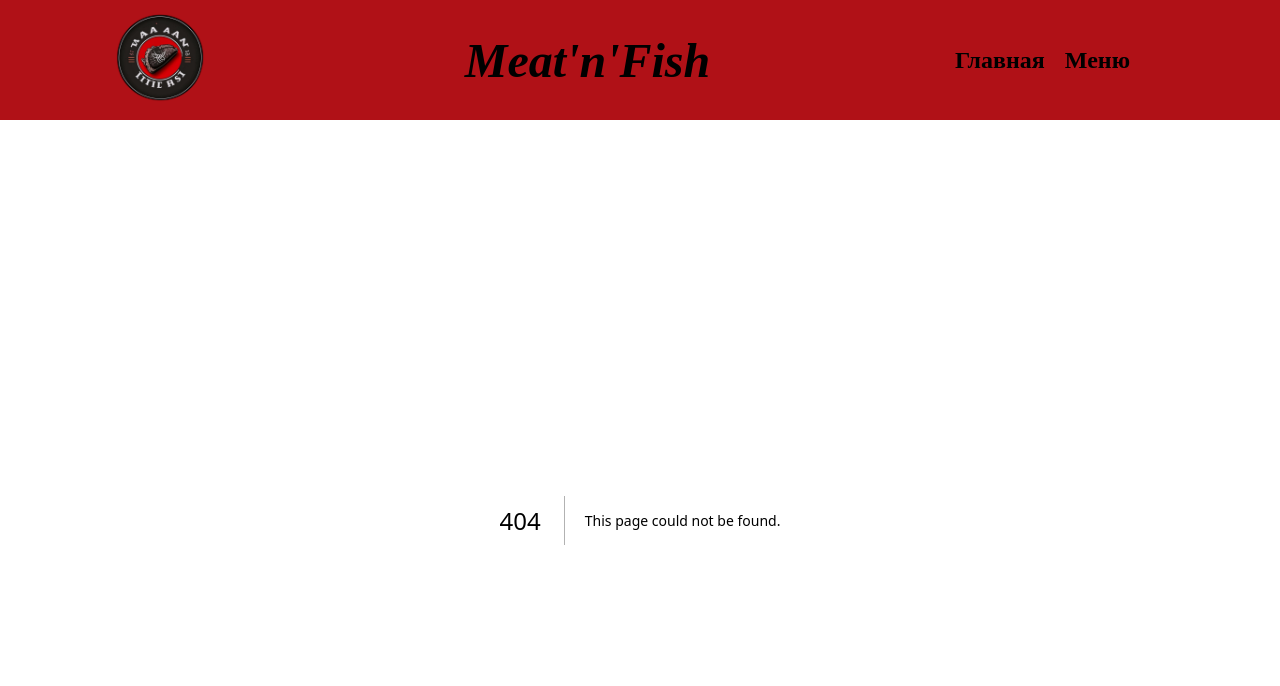
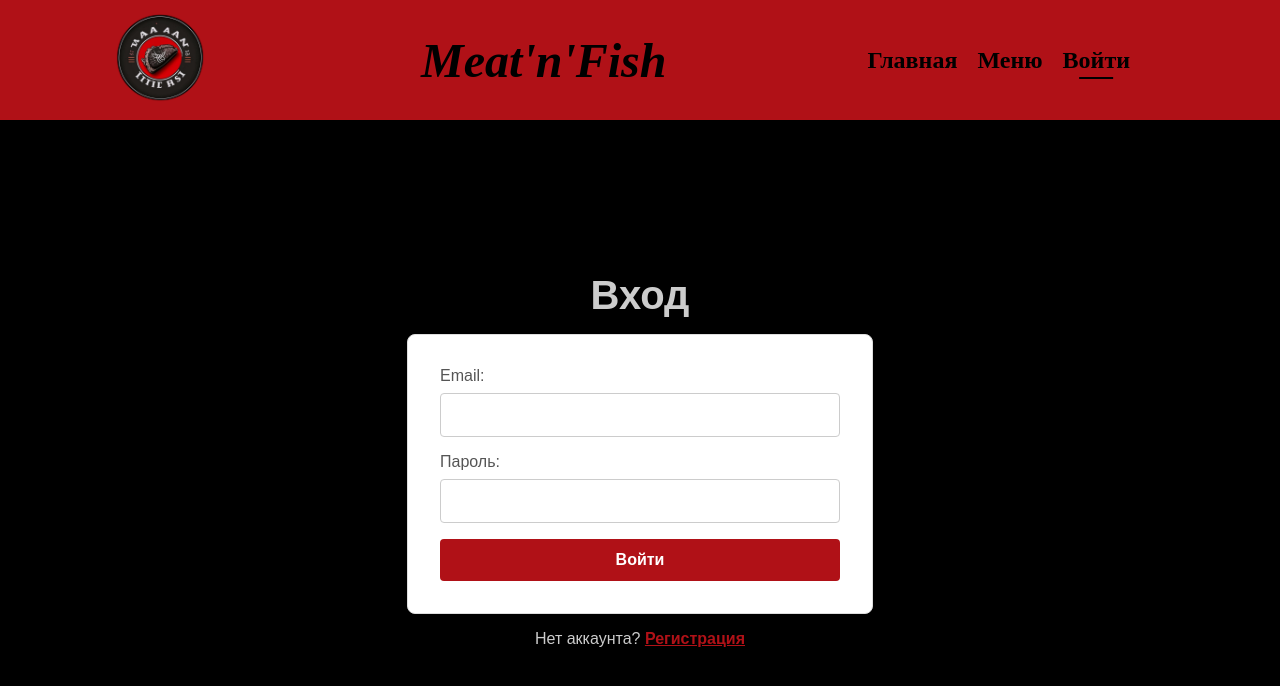
Before and after one commit to FireSpirit171/MeatFish, a Next.js app: page /auth in a window 1280 px wide. Before the commit this address had no page. Shown: the top 686 px of the page. Built offline with nearby package versions, Linux system fonts and the light colour scheme; no server answers.

Commit message:
Add login and authorization

```diff
--- a/src/api/APIClient.ts
+++ b/src/api/APIClient.ts
@@ -1,9 +1,32 @@
 "use strict";
 
 import Ajax from "./Ajax";
+import { getCookie } from "./Utils";
+
+interface LoginParams {
+    email: string;
+    password: string;
+}
 
 const APIClient = {
-    BASE_URL: `http://${window.location.hostname}:3000/api/`,
+    BASE_URL: `http://localhost:3000/api/`,
+
+    async getCsrfToken() {
+        try {
+            const url = this.BASE_URL + 'csrf/';
+            const response = await Ajax.get(url);
+            const data = await response.json()
+            return data.csrfToken
+        } catch (error) {
+            console.error('Failed to fetch CSRF token:', error);
+            return null;
+        }
+    },
+
+    async getSession() {
+        const url = this.BASE_URL + 'users/check/'
+        return Ajax.get(url)
+    },
 
     async getDishes(postfix: string) {
         let url = this.BASE_URL + "dishes/";
@@ -16,6 +39,24 @@
     async getDish(id: string) {
         const url = this.BASE_URL + `dishes/${id}/`;
         return Ajax.get(url);
+    },
+
+    async login({email, password}:LoginParams) {
+        const url = this.BASE_URL + '/login/'
+        const body = {
+            email: email,
+            password: password
+        }
+        return Ajax.post({url, body})
+    },
+
+    async auth({email, password}:LoginParams) {
+        const url = this.BASE_URL + '/users/auth/'
+        const body = {
+            email: email,
+            password: password
+        }
+        return Ajax.post({url, body})
     }
 };
 
--- a/src/api/Ajax.ts
+++ b/src/api/Ajax.ts
@@ -1,4 +1,6 @@
 'use strict';
+
+import { getCookie } from "./Utils";
 
 interface RequestParams {
     url: string;
@@ -6,6 +8,10 @@
     method: string;
 }
 
+interface PostParams {
+    url: string;
+    body: object;
+}
 
 class Ajax {
     static get(url: string): Promise<any> {
@@ -13,6 +19,10 @@
             method: 'GET',
             url: url,
         });
+    }
+
+    static post({ url, body }: PostParams) {
+        return this.#makeRequest({ method: 'POST', url, body });
     }
 
     static async #makeRequest({
@@ -30,10 +40,15 @@
                 credentials: 'include',
             });
         } else {
+            const csrfToken = getCookie('csrftoken');
+            if (!csrfToken) {
+                throw new Error('CSRF token is missing');
+            }
             request = new Request(url, {
                 method: method,
                 headers: {
                     'Content-Type': 'application/json',
+                    'XCSRF-Token': csrfToken
                 },
                 credentials: 'include',
                 body: JSON.stringify(body),
--- /dev/null
+++ b/src/api/Utils.ts
@@ -0,0 +1,16 @@
+export function getCookie(name: string) {
+    let cookieValue = null;
+    if (document.cookie && document.cookie !== '') {
+        const cookies = document.cookie.split(';');
+        for (let i = 0; i < cookies.length; i++) {
+            const cookie = cookies[i].trim();
+            if (cookie.substring(0, name.length + 1) === name + '=') {
+                cookieValue = decodeURIComponent(
+                    cookie.substring(name.length + 1)
+                );
+                break;
+            }
+        }
+    }
+    return cookieValue;
+}
--- a/src/components/Header.tsx
+++ b/src/components/Header.tsx
@@ -1,16 +1,35 @@
-import { FC } from "react";
+import { FC, useEffect } from "react";
 import Link from "next/link";
 import { useRouter } from "next/router";
+import { useDispatch, useSelector } from "react-redux";
+import { RootState } from "../store/store";
+import { login } from "../store/userSlice";
+import ApiClient from "@/api/APIClient";
+import { getCookie } from "../api/Utils";
 
 const Header: FC = () => {
     const router = useRouter();
+    const dispatch = useDispatch();
+    const { isLoggedIn } = useSelector((state: RootState) => state.user);
 
-    const isActive = (path: string) => router.pathname === path;
+    useEffect(() => {
+        const sessionId = getCookie('session_id');
+        if (sessionId) {
+            const checkSession = async () => {
+                const response = await ApiClient.getSession();
+                const data = await response.json()
+                if (data.status == 'ok' && data.username) {
+                    dispatch(login(data.username));
+                }
+            };
+            checkSession();
+        }
+    }, [dispatch]);
 
     return (
         <header className="header">
             <Link href="/">
-                <img src="/logo.png" width="120" height="120" alt="Логотип" />
+                <img src="/logo.png" width="120" height="120" alt="Логотип" className="header__img1"/>
             </Link>
             <div className="header__center">
                 <div className="header__title-container">
@@ -20,18 +39,25 @@
                 </div>
             </div>
             <nav className="header__nav">
-                <Link
-                    href="/"
-                    className={`header__nav-item ${isActive("/") ? "active" : ""}`}
-                >
+                <Link href="/" className={`header__nav-item ${router.pathname === "/" ? "active" : ""}`}>
                     Главная
                 </Link>
-                <Link
-                    href="/dishes"
-                    className={`header__nav-item ${isActive("/dishes") ? "active" : ""}`}
-                >
+                <Link href="/dishes" className={`header__nav-item ${router.pathname === "/dishes" ? "active" : ""}`}>
                     Меню
                 </Link>
+                {isLoggedIn ? (
+                    <>
+                        <img
+                            src="/default_user.png"
+                            alt="User"
+                            className="header__user-icon"
+                        />
+                    </>
+                ) : (
+                    <Link href="/auth" className={`header__nav-item ${router.pathname === "/auth" ? "active" : ""}`}>
+                        Войти
+                    </Link>
+                )}
             </nav>
         </header>
     );
--- a/src/pages/_app.tsx
+++ b/src/pages/_app.tsx
@@ -1,17 +1,34 @@
-import React from 'react';
+import React, { useEffect } from 'react';
 import '../styles/globals.sass';
 import Header from '@/components/Header';
 import { Provider } from 'react-redux';
 import store from '../store/store';
 import { AppProps } from 'next/app';
+import ApiClient from '@/api/APIClient';
 
-function App({ Component, pageProps }: AppProps) {
+const App = ({ Component, pageProps }: AppProps & { csrfToken: string }) => {
+    useEffect(() => {
+        // Устанавливаем CSRF токен в cookies
+        if (!document.cookie.includes('csrftoken')) {
+            document.cookie = `csrftoken=${pageProps.csrfToken}; path=/;`;
+        }
+    }, [pageProps.csrfToken]);
+
     return (
         <Provider store={store}>
-            <Header></Header>
+            <Header />
             <Component {...pageProps} />
         </Provider>
     );
-}
+};
+
+App.getInitialProps = async () => {
+    const csrfToken = await ApiClient.getCsrfToken();
+    return {
+        pageProps: {
+            csrfToken,
+        },
+    };
+};
 
 export default App;
--- /dev/null
+++ b/src/pages/auth.tsx
@@ -0,0 +1,93 @@
+import { FC, useState } from "react";
+import { useDispatch } from "react-redux";
+import { useRouter } from "next/router";
+import { login } from "../store/userSlice";
+import ApiClient from "../api/APIClient";
+
+const Auth: FC = () => {
+    const [email, setEmail] = useState("");
+    const [password, setPassword] = useState("");
+    const [isRegister, setIsRegister] = useState(false);
+    const dispatch = useDispatch();
+    const router = useRouter();
+
+    const toggleAuthMode = () => setIsRegister((prev) => !prev);
+
+    const handleSubmit = async (e: React.FormEvent) => {
+        e.preventDefault();
+
+        try {
+            let response;
+            if (isRegister) {
+                response = await ApiClient.auth({ email, password });
+                const data = await response.json();
+                if (data.status == "Success") {
+                    const authResponse = await ApiClient.login({ email, password });
+                    const authData = await authResponse.json();
+
+                    if (authData.status === "ok") {
+                        dispatch(login(authData.username));
+                        router.push("/dishes");
+                    } else {
+                        console.log("Ошибка при авторизации");
+                    }
+                } else {
+                    console.log("Ошибка регистрации");
+                }
+            } else {
+                response = await ApiClient.login({ email, password });
+                const data = await response.json();
+
+                if (data.status == "ok") {
+                    dispatch(login(data.username));
+                    router.push("/dishes");
+                } else {
+                    console.log("Неверный логин или пароль");
+                }
+            }
+        } catch (error) {
+            console.error("Ошибка:", error);
+            alert("Произошла ошибка. Попробуйте снова.");
+        }
+    };
+
+
+    return (
+        <div className="auth-page">
+            <h1>{isRegister ? "Регистрация" : "Вход"}</h1>
+            <form onSubmit={handleSubmit}>
+                <div>
+                    <label htmlFor="email">Email:</label>
+                    <input
+                        type="email"
+                        id="email"
+                        value={email}
+                        onChange={(e) => setEmail(e.target.value)}
+                        required
+                    />
+                </div>
+                <div>
+                    <label htmlFor="password">Пароль:</label>
+                    <input
+                        type="password"
+                        id="password"
+                        value={password}
+                        onChange={(e) => setPassword(e.target.value)}
+                        required
+                    />
+                </div>
+                <button type="submit">
+                    {isRegister ? "Зарегистрироваться" : "Войти"}
+                </button>
+            </form>
+            <p>
+                {isRegister ? "Уже есть аккаунт?" : "Нет аккаунта?"}{" "}
+                <button type="button" onClick={toggleAuthMode}>
+                    {isRegister ? "Войти" : "Регистрация"}
+                </button>
+            </p>
+        </div>
+    );
+};
+
+export default Auth;
--- a/src/store/store.ts
+++ b/src/store/store.ts
@@ -1,9 +1,11 @@
 import { configureStore } from "@reduxjs/toolkit";
 import filterReducer from "./filterSlice";
+import userReducer from "./userSlice";
 
 const store = configureStore({
   reducer: {
     filter: filterReducer,
+    user: userReducer,
   },
 });
 
--- /dev/null
+++ b/src/store/userSlice.ts
@@ -0,0 +1,29 @@
+import { createSlice, PayloadAction } from "@reduxjs/toolkit";
+
+interface UserState {
+    isLoggedIn: boolean;
+    userName: string | null;
+}
+
+const initialState: UserState = {
+    isLoggedIn: false,
+    userName: null,
+};
+
+const userSlice = createSlice({
+    name: "user",
+    initialState,
+    reducers: {
+        login(state, action: PayloadAction<string>) {
+            state.isLoggedIn = true;
+            state.userName = action.payload;
+        },
+        logout(state) {
+            state.isLoggedIn = false;
+            state.userName = null;
+        },
+    },
+});
+
+export const { login, logout } = userSlice.actions;
+export default userSlice.reducer;
--- /dev/null
+++ b/src/styles/Auth.sass
@@ -0,0 +1,77 @@
+.auth-page
+    display: flex
+    flex-direction: column
+    align-items: center
+    justify-content: center
+    height: calc( 100vh - 120px )
+    font-family: Arial, sans-serif
+
+    h1
+        font-size: 2.5rem
+        margin-bottom: 1rem
+        color: #ccc
+
+    form
+        display: flex
+        flex-direction: column
+        gap: 1rem
+        width: 100%
+        max-width: 400px
+        padding: 2rem
+        background-color: #fff
+        border: 1px solid #ddd
+        border-radius: 8px
+        box-shadow: 0 4px 6px rgba(0, 0, 0, 0.1)
+
+        div
+            display: flex
+            flex-direction: column
+            gap: 0.5rem
+
+            label
+                font-size: 1rem
+                color: #555
+
+            input
+                padding: 0.75rem
+                font-size: 1rem
+                border: 1px solid #ccc
+                border-radius: 4px
+                transition: border-color 0.3s
+
+                &:focus
+                    border-color: #b01117
+                    outline: none
+
+        button[type="submit"]
+            padding: 0.75rem
+            font-size: 1rem
+            font-weight: bold
+            color: #fff
+            background-color: #b01117
+            border: none
+            border-radius: 4px
+            cursor: pointer
+            transition: background-color 0.3s
+
+            &:hover
+                background-color: #900e13
+
+    p
+        margin-top: 1rem
+        font-size: 1rem
+        color: #ccc
+        text-align: center
+
+        button[type="button"]
+            background: none
+            border: none
+            color: #b01117
+            font-weight: bold
+            cursor: pointer
+            text-decoration: underline
+            font-size: 1rem
+            padding: 0
+
+            &:hover
+                color: #900e13
--- a/src/styles/Header.sass
+++ b/src/styles/Header.sass
@@ -7,7 +7,7 @@
     flex-direction: row
     align-items: center
 
-    img
+    &__img1
         width: 120px
         height: 120px
 
@@ -27,25 +27,40 @@
         gap: 20px
         align-items: center
 
-        .header__nav-item
-            position: relative
-            color: #000
-            font-size: 24px
+        a
             text-decoration: none
-            font-weight: 600
 
-            &:hover
-                color: #fff
+    &__nav-item
+        position: relative
+        color: #000
+        font-size: 24px
+        text-decoration: none
+        font-weight: 600
 
-            &.active::after
-                content: ""
-                position: absolute
-                bottom: -5px
-                left: 50%
-                transform: translateX(-50%)
-                width: 50%
-                height: 2px
-                background-color: #000
+        &:hover
+            color: #fff
+
+        &.active::after
+            content: ""
+            position: absolute
+            bottom: -5px
+            left: 50%
+            transform: translateX(-50%)
+            width: 50%
+            height: 2px
+            background-color: #000
+
+    &__user-icon
+        width: 60px
+        height: 60px
+        border-radius: 50%
+        margin-left: 20px
+        cursor: pointer
+        transition: transform 0.2s
+
+        &:hover
+            transform: scale(1.1)
+
 
 @media screen and (max-width: 600px)
     .header
--- a/src/styles/globals.sass
+++ b/src/styles/globals.sass
@@ -4,6 +4,7 @@
 @use './Header.sass'
 @use './DishCard.sass'
 @use './Breadcrumbs.sass'
+@use './Auth.sass'
 
 *
   margin: 0
```
Also changed, not shown: public/default_user.png (added).
